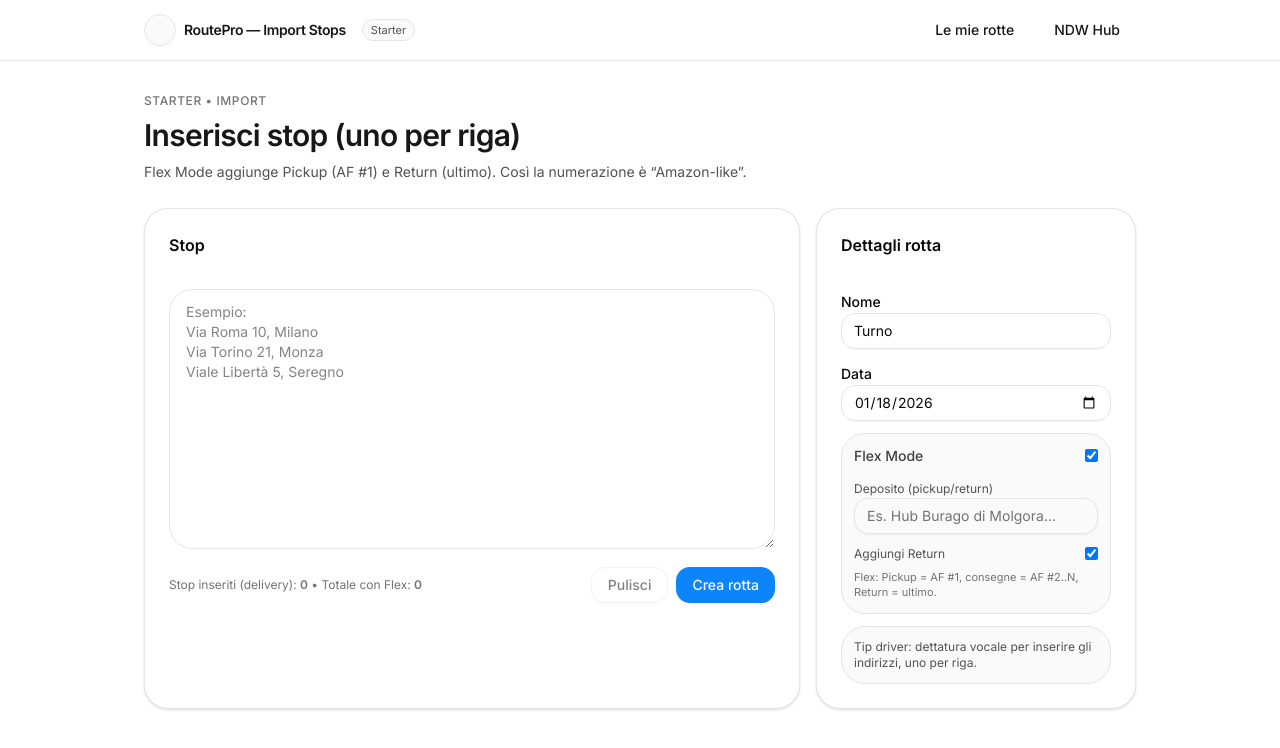
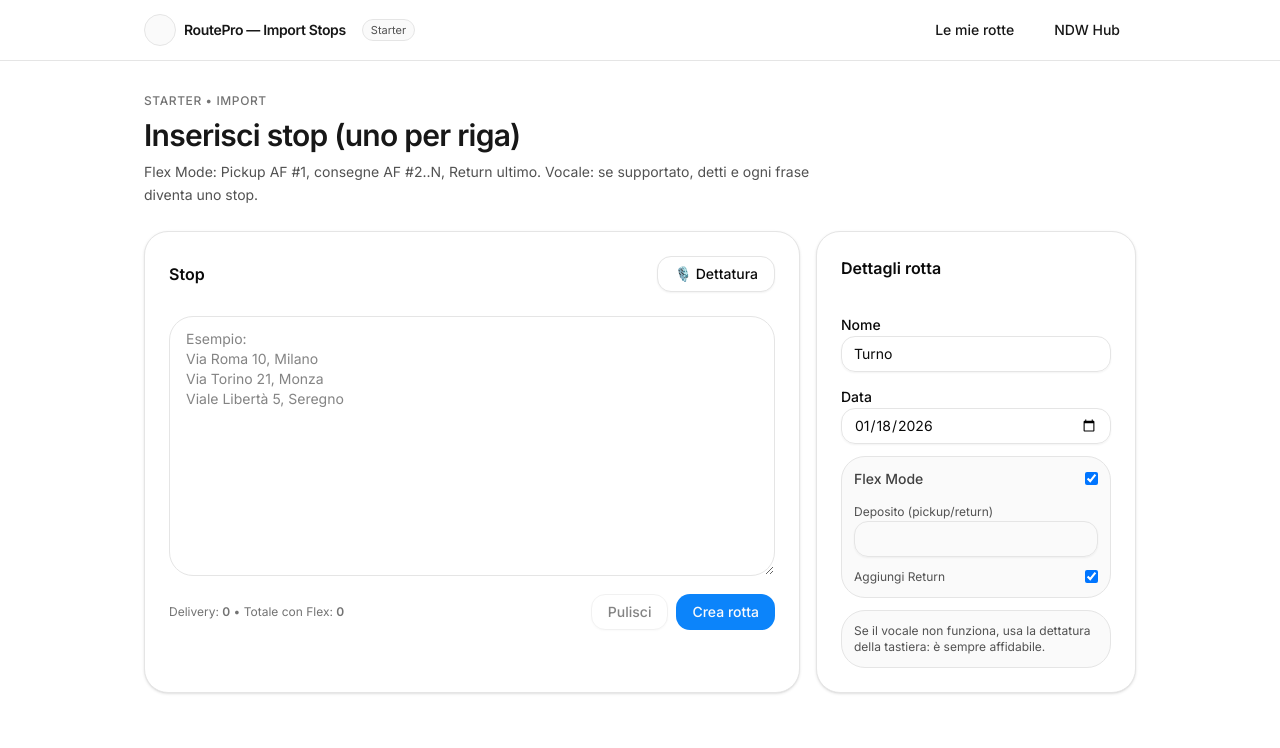
Before and after one commit to NDW-NotaDigitalWorks/ndw-core, a Next.js app: page /routepro/import in a window 1280 px wide. Shown: the top 748 px of the page. Built offline with nearby package versions, Linux system fonts and the light colour scheme; no server answers.

Commit message:
feat(routepro): voice dictation button for import stops

```diff
--- a/app/routepro/import/page.tsx
+++ b/app/routepro/import/page.tsx
@@ -2,7 +2,7 @@
 "use client";
 
 import Link from "next/link";
-import { useMemo, useState } from "react";
+import { useEffect, useMemo, useRef, useState } from "react";
 import { useRouter } from "next/navigation";
 import { Button } from "@/components/ui/button";
 import { Card, CardContent, CardHeader, CardTitle } from "@/components/ui/card";
@@ -12,6 +12,7 @@ import {
   parseStopsFromText,
   type ImportStopInput,
 } from "@/lib/routeproRepository";
+import { createSpeechController, getSpeechSupport } from "@/lib/routepro/speech";
 
 function todayISODate(): string {
   const d = new Date();
@@ -33,13 +34,17 @@ export default function RouteProImportPage() {
   const [warehouseAddress, setWarehouseAddress] = useState("");
   const [addReturn, setAddReturn] = useState(true);
 
+  // Voice
+  const [voiceSupported, setVoiceSupported] = useState(false);
+  const [listening, setListening] = useState(false);
+  const speechRef = useRef<ReturnType<typeof createSpeechController> | null>(null);
+
   const [loading, setLoading] = useState(false);
   const [message, setMessage] = useState<string | null>(null);
 
   const baseStops = useMemo(() => parseStopsFromText(rawStops), [rawStops]);
 
   const finalStops = useMemo(() => {
-    // If flex mode disabled, just return base stops with default AF numbering 1..N
     if (!flexMode) {
       return baseStops.map((s, idx) => ({
         ...s,
@@ -48,13 +53,12 @@ export default function RouteProImportPage() {
       })) as ImportStopInput[];
     }
 
-    // Flex mode enabled: we require warehouse address
     if (!warehouseAddress.trim()) return [] as ImportStopInput[];
 
     const deliveries = baseStops.map((s, idx) => ({
       ...s,
       stopType: "delivery" as const,
-      afStopNumber: idx + 2, // deliveries start at AF #2
+      afStopNumber: idx + 2,
     }));
 
     const pickup: ImportStopInput = {
@@ -67,13 +71,48 @@ export default function RouteProImportPage() {
       const ret: ImportStopInput = {
         address: warehouseAddress.trim(),
         stopType: "return",
-        afStopNumber: deliveries.length + 2, // last = N deliveries + pickup
+        afStopNumber: deliveries.length + 2,
       };
       return [pickup, ...deliveries, ret];
     }
 
     return [pickup, ...deliveries];
   }, [flexMode, warehouseAddress, addReturn, baseStops]);
+
+  useEffect(() => {
+    const s = getSpeechSupport();
+    setVoiceSupported(s.supported);
+
+    speechRef.current = createSpeechController({
+      lang: "it-IT",
+      onText: (text) => {
+        // Append dictated text as a NEW LINE (1 stop per line)
+        setRawStops((prev) => {
+          const trimmed = prev.trimEnd();
+          const prefix = trimmed ? trimmed + "\n" : "";
+          return prefix + text;
+        });
+      },
+      onError: (msg) => setMessage(`Vocale: ${msg}`),
+      onState: (isOn) => setListening(isOn),
+    });
+
+    return () => {
+      try {
+        speechRef.current?.stop();
+      } catch {}
+    };
+  }, []);
+
+  function toggleVoice() {
+    setMessage(null);
+    if (!speechRef.current?.supported) {
+      setMessage("Riconoscimento vocale non supportato. Usa la dettatura della tastiera.");
+      return;
+    }
+    if (listening) speechRef.current.stop();
+    else speechRef.current.start();
+  }
 
   async function onCreateRoute() {
     setMessage(null);
@@ -146,15 +185,23 @@ export default function RouteProImportPage() {
             Inserisci stop (uno per riga)
           </h1>
           <p className="mt-2 max-w-2xl text-sm leading-relaxed text-neutral-600">
-            Flex Mode aggiunge Pickup (AF #1) e Return (ultimo). Così la numerazione è
-            “Amazon-like”.
+            Flex Mode: Pickup AF #1, consegne AF #2..N, Return ultimo.
+            Vocale: se supportato, detti e ogni frase diventa uno stop.
           </p>
         </div>
 
         <div className="grid gap-4 sm:grid-cols-3">
           <Card className="rounded-2xl sm:col-span-2">
-            <CardHeader>
+            <CardHeader className="flex flex-row items-center justify-between">
               <CardTitle className="text-base">Stop</CardTitle>
+              <Button
+                variant={listening ? "secondary" : "outline"}
+                onClick={toggleVoice}
+                disabled={!voiceSupported && !listening}
+                title={!voiceSupported ? "Non supportato: usa dettatura tastiera" : ""}
+              >
+                {listening ? "🎙️ In ascolto..." : "🎙️ Dettatura"}
+              </Button>
             </CardHeader>
             <CardContent className="space-y-3">
               <textarea
@@ -166,8 +213,7 @@ export default function RouteProImportPage() {
 
               <div className="flex flex-col gap-2 sm:flex-row sm:items-center sm:justify-between">
                 <div className="text-xs text-neutral-500">
-                  Stop inseriti (delivery):{" "}
-                  <span className="font-semibold">{baseStops.length}</span>
+                  Delivery: <span className="font-semibold">{baseStops.length}</span>
                   {flexMode && (
                     <>
                       {" "}
@@ -206,61 +252,35 @@ export default function RouteProImportPage() {
             <CardContent className="space-y-3">
               <div className="space-y-2">
                 <label className="text-sm font-medium">Nome</label>
-                <Input
-                  value={name}
-                  onChange={(e) => setName(e.target.value)}
-                  placeholder="Turno mattina"
-                />
+                <Input value={name} onChange={(e) => setName(e.target.value)} />
               </div>
 
               <div className="space-y-2">
                 <label className="text-sm font-medium">Data</label>
-                <Input
-                  type="date"
-                  value={routeDate}
-                  onChange={(e) => setRouteDate(e.target.value)}
-                />
+                <Input type="date" value={routeDate} onChange={(e) => setRouteDate(e.target.value)} />
               </div>
 
               <div className="rounded-2xl border bg-neutral-50 p-3 text-sm text-neutral-700">
                 <div className="flex items-center justify-between">
                   <span className="font-medium">Flex Mode</span>
-                  <input
-                    type="checkbox"
-                    checked={flexMode}
-                    onChange={(e) => setFlexMode(e.target.checked)}
-                  />
+                  <input type="checkbox" checked={flexMode} onChange={(e) => setFlexMode(e.target.checked)} />
                 </div>
 
                 {flexMode && (
                   <div className="mt-3 space-y-2">
-                    <label className="text-xs text-neutral-600">
-                      Deposito (pickup/return)
-                    </label>
-                    <Input
-                      value={warehouseAddress}
-                      onChange={(e) => setWarehouseAddress(e.target.value)}
-                      placeholder="Es. Hub Burago di Molgora..."
-                    />
+                    <label className="text-xs text-neutral-600">Deposito (pickup/return)</label>
+                    <Input value={warehouseAddress} onChange={(e) => setWarehouseAddress(e.target.value)} />
 
                     <div className="flex items-center justify-between pt-1">
                       <span className="text-xs text-neutral-600">Aggiungi Return</span>
-                      <input
-                        type="checkbox"
-                        checked={addReturn}
-                        onChange={(e) => setAddReturn(e.target.checked)}
-                      />
+                      <input type="checkbox" checked={addReturn} onChange={(e) => setAddReturn(e.target.checked)} />
                     </div>
-
-                    <p className="text-[11px] text-neutral-500">
-                      Flex: Pickup = AF #1, consegne = AF #2..N, Return = ultimo.
-                    </p>
                   </div>
                 )}
               </div>
 
               <div className="rounded-2xl border bg-neutral-50 p-3 text-xs text-neutral-600">
-                Tip driver: dettatura vocale per inserire gli indirizzi, uno per riga.
+                Se il vocale non funziona, usa la dettatura della tastiera: è sempre affidabile.
               </div>
             </CardContent>
           </Card>
--- /dev/null
+++ b/lib/routepro/speech.ts
@@ -0,0 +1,71 @@
+// lib/routepro/speech.ts
+export type SpeechSupport = {
+  supported: boolean;
+  reason?: string;
+};
+
+export function getSpeechSupport(): SpeechSupport {
+  if (typeof window === "undefined") return { supported: false, reason: "server" };
+
+  const w = window as any;
+  const SpeechRecognition = w.SpeechRecognition || w.webkitSpeechRecognition;
+
+  if (!SpeechRecognition) {
+    return { supported: false, reason: "not_supported" };
+  }
+
+  return { supported: true };
+}
+
+export type SpeechController = {
+  start: () => void;
+  stop: () => void;
+  supported: boolean;
+};
+
+export function createSpeechController(opts: {
+  lang?: string; // "it-IT"
+  onText: (text: string) => void;
+  onError?: (msg: string) => void;
+  onState?: (listening: boolean) => void;
+}): SpeechController {
+  if (typeof window === "undefined") {
+    return { supported: false, start: () => {}, stop: () => {} };
+  }
+
+  const w = window as any;
+  const SpeechRecognition = w.SpeechRecognition || w.webkitSpeechRecognition;
+  if (!SpeechRecognition) {
+    opts.onError?.("Riconoscimento vocale non supportato in questo browser.");
+    return { supported: false, start: () => {}, stop: () => {} };
+  }
+
+  const recognition = new SpeechRecognition();
+  recognition.lang = opts.lang ?? "it-IT";
+  recognition.continuous = true;
+  recognition.interimResults = false;
+
+  recognition.onresult = (event: any) => {
+    let transcript = "";
+    for (let i = event.resultIndex; i < event.results.length; i++) {
+      const r = event.results[i];
+      if (r.isFinal) transcript += r[0].transcript + " ";
+    }
+    transcript = transcript.trim();
+    if (transcript) opts.onText(transcript);
+  };
+
+  recognition.onerror = (e: any) => {
+    opts.onError?.(e?.error ? String(e.error) : "Errore vocale.");
+    opts.onState?.(false);
+  };
+
+  recognition.onstart = () => opts.onState?.(true);
+  recognition.onend = () => opts.onState?.(false);
+
+  return {
+    supported: true,
+    start: () => recognition.start(),
+    stop: () => recognition.stop(),
+  };
+}
```
